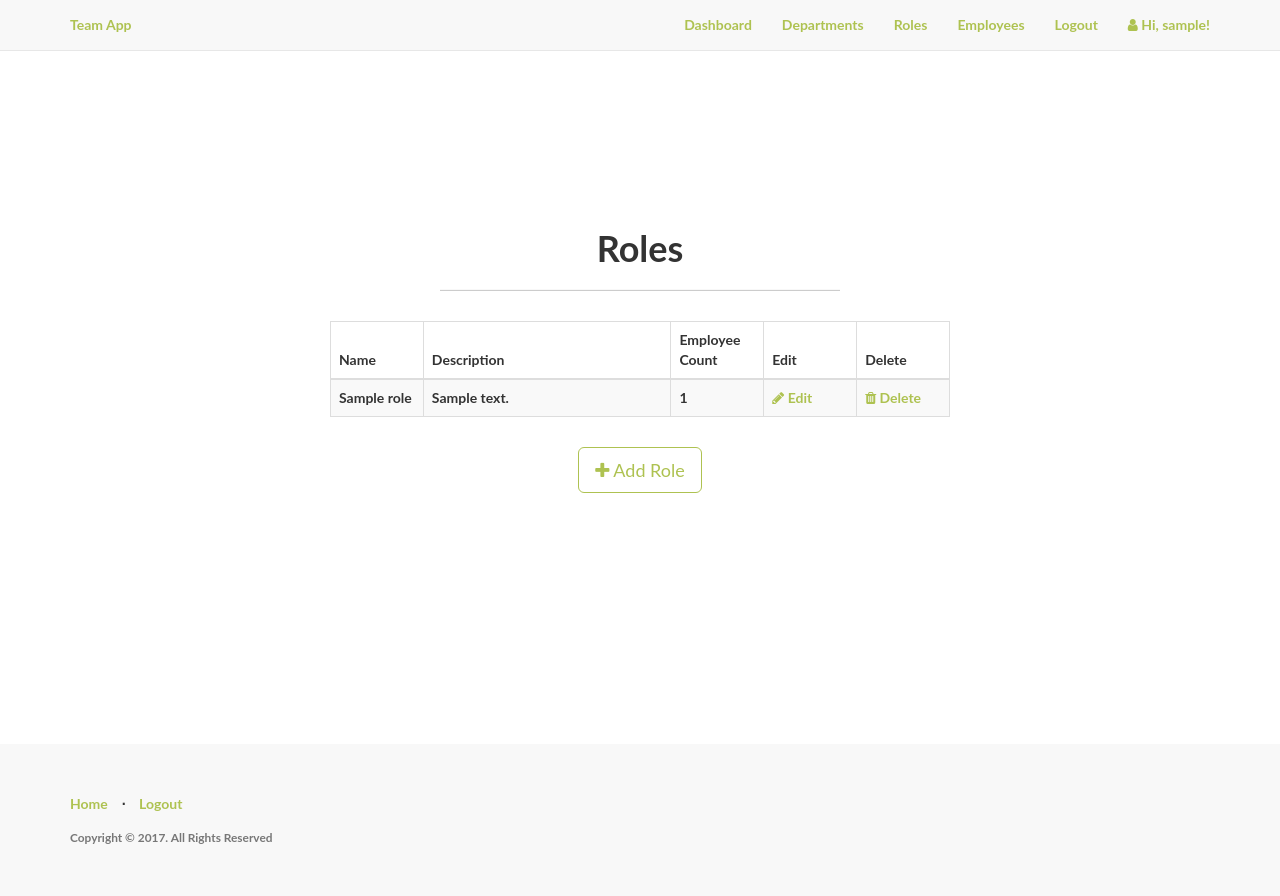
After one commit to Rwothoromo/Team-App, a Flask app: page /admin/roles in a window 1280 px wide. The commit adds this page. Run offline with Flask 2, Linux system fonts and the light colour scheme; a user stored in the database is signed in; tables that the repository leaves empty hold one stand-in row (values such as "Sample post"); parts of the project's set-up code (start-up, migrations or seed data) failed here and were passed over; some libraries are stand-ins or nearby versions.

Commit message:
added roles templates and logic

```diff
--- a/app/admin/views.py
+++ b/app/admin/views.py
@@ -2,9 +2,9 @@ from flask import abort, flash, redirect, render_template, url_for
 from flask_login import current_user, login_required
 
 from . import admin
-from .forms import DepartmentForm
+from .forms import DepartmentForm, RoleForm
 from .. import db
-from ..models import Department
+from ..models import Department, Role
 
 
 def check_admin():
@@ -29,6 +29,7 @@ def list_departments():
 
     return render_template('admin/departments/departments.html', departments=departments, title="Departments")
 
+
 @admin.route('/departments/add', methods=['GET', 'POST'])
 @login_required
 def add_department():
@@ -41,7 +42,8 @@ def add_department():
 
     form = DepartmentForm()
     if form.validate_on_submit():
-        department = Department(name=form.name.data, description=form.description.data)
+        department = Department(name=form.name.data,
+                                description=form.description.data)
         try:
             # add department to the database
             db.session.add(department)
@@ -105,3 +107,92 @@ def delete_department(id):
     return redirect(url_for('admin.list_departments'))
 
     # return render_template(title="Delete Department")
+
+# Role Views
+
+
+@admin.route('/roles')
+@login_required
+def list_roles():
+    check_admin()
+    """
+    List all roles
+    """
+    roles = Role.query.all()
+    return render_template('admin/roles/roles.html', roles=roles, title='Roles')
+
+
+@admin.route('/roles/add', methods=['GET', 'POST'])
+@login_required
+def add_role():
+    """
+    Add a role to the database
+    """
+    check_admin()
+
+    add_role = True
+
+    form = RoleForm()
+    if form.validate_on_submit():
+        role = Role(name=form.name.data, description=form.description.data)
+
+        try:
+            # add role to the database
+            db.session.add(role)
+            db.session.commit()
+            flash('You have successfully added a new role.')
+        except:
+            # in case role name already exists
+            flash('Error: role name already exists.')
+
+        # redirect to the roles page
+        return redirect(url_for('admin.list_roles'))
+
+    # load role template
+    return render_template('admin/roles/role.html', add_role=add_role, form=form, title='Add Role')
+
+
+@admin.route('/roles/edit/<int:id>', methods=['GET', 'POST'])
+@login_required
+def edit_role(id):
+    """
+    Edit a role
+    """
+    check_admin()
+
+    add_role = False
+
+    role = Role.query.get_or_404(id)
+    form = RoleForm(obj=role)
+    if form.validate_on_submit():
+        role.name = form.name.data
+        role.description = form.description.data
+        db.session.add(role)
+        db.session.commit()
+        flash('You have successfully edited the role.')
+
+        # redirect to the roles page
+        return redirect(url_for('admin.list_roles'))
+
+    form.description.data = role.description
+    form.name.data = role.name
+    return render_template('admin/roles/role.html', add_role=add_role, form=form, title="Edit Role")
+
+
+@admin.route('/roles/delete/<int:id>', methods=['GET', 'POST'])
+@login_required
+def delete_role(id):
+    """
+    Delete a role from the database
+    """
+    check_admin()
+
+    role = Role.query.get_or_404(id)
+    db.session.delete(role)
+    db.session.commit()
+    flash('You have successfully deleted the role.')
+
+    # redirect to the roles page
+    return redirect(url_for('admin.list_roles'))
+
+    return render_template(title="Delete Role")
--- /dev/null
+++ b/app/templates/admin/roles/roles.html
@@ -0,0 +1,68 @@
+{% import "bootstrap/utils.html" as utils %}
+{% extends "base.html" %}
+{% block title %}Roles{% endblock %}
+{% block body %}
+<div class="content-section">
+  <div class="outer">
+    <div class="middle">
+      <div class="inner">
+        <br/>
+        {{ utils.flashed_messages() }}
+        <br/>
+        <h1 style="text-align:center;">Roles</h1>
+        {% if roles %}
+          <hr class="intro-divider">
+          <div class="center">
+            <table class="table table-striped table-bordered">
+              <thead>
+                <tr>
+                  <th width="15%"> Name </th>
+                  <th width="40%"> Description </th>
+                  <th width="15%"> Employee Count </th>
+                  <th width="15%"> Edit </th>
+                  <th width="15%"> Delete </th>
+                </tr>
+              </thead>
+              <tbody>
+              {% for role in roles %}
+                <tr>
+                  <td> {{ role.name }} </td>
+                  <td> {{ role.description }} </td>
+                  <td>
+                    {% if role.employees %}
+                      {{ role.employees.count() }}
+                    {% else %}
+                      0
+                    {% endif %}
+                  </td>
+                  <td>
+                    <a href="{{ url_for('admin.edit_role', id=role.id) }}">
+                      <i class="fa fa-pencil"></i> Edit
+                    </a>
+                  </td>
+                  <td>
+                    <a href="{{ url_for('admin.delete_role', id=role.id) }}">
+                      <i class="fa fa-trash"></i> Delete
+                    </a>
+                  </td>
+                </tr>
+              {% endfor %}
+              </tbody>
+            </table>
+          </div>
+          <div style="text-align: center">
+        {% else %}
+          <div style="text-align: center">
+            <h3> No roles have been added. </h3>
+            <hr class="intro-divider">
+        {% endif %}
+          <a href="{{ url_for('admin.add_role') }}" class="btn btn-default btn-lg">
+            <i class="fa fa-plus"></i>
+            Add Role
+          </a>
+        </div>
+      </div>
+    </div>
+  </div>
+</div>
+{% endblock %}
--- a/app/templates/base.html
+++ b/app/templates/base.html
@@ -25,7 +25,7 @@
                   {% if current_user.is_admin %}
                     <li><a href="{{ url_for('home.admin_dashboard') }}">Dashboard</a></li>
                     <li><a href="{{ url_for('admin.list_departments') }}">Departments</a></li>
-                    <li><a href="#">Roles</a></li>
+                    <li><a href="{{ url_for('admin.list_roles') }}">Roles</a></li>
                     <li><a href="#">Employees</a></li>
                   {% else %}
                     <li><a href="{{ url_for('home.dashboard') }}">Dashboard</a></li>
```
Also changed, not shown: app/admin/forms.py (+10 -0 lines), app/templates/admin/roles/role.html (added, +28 -0 lines).
